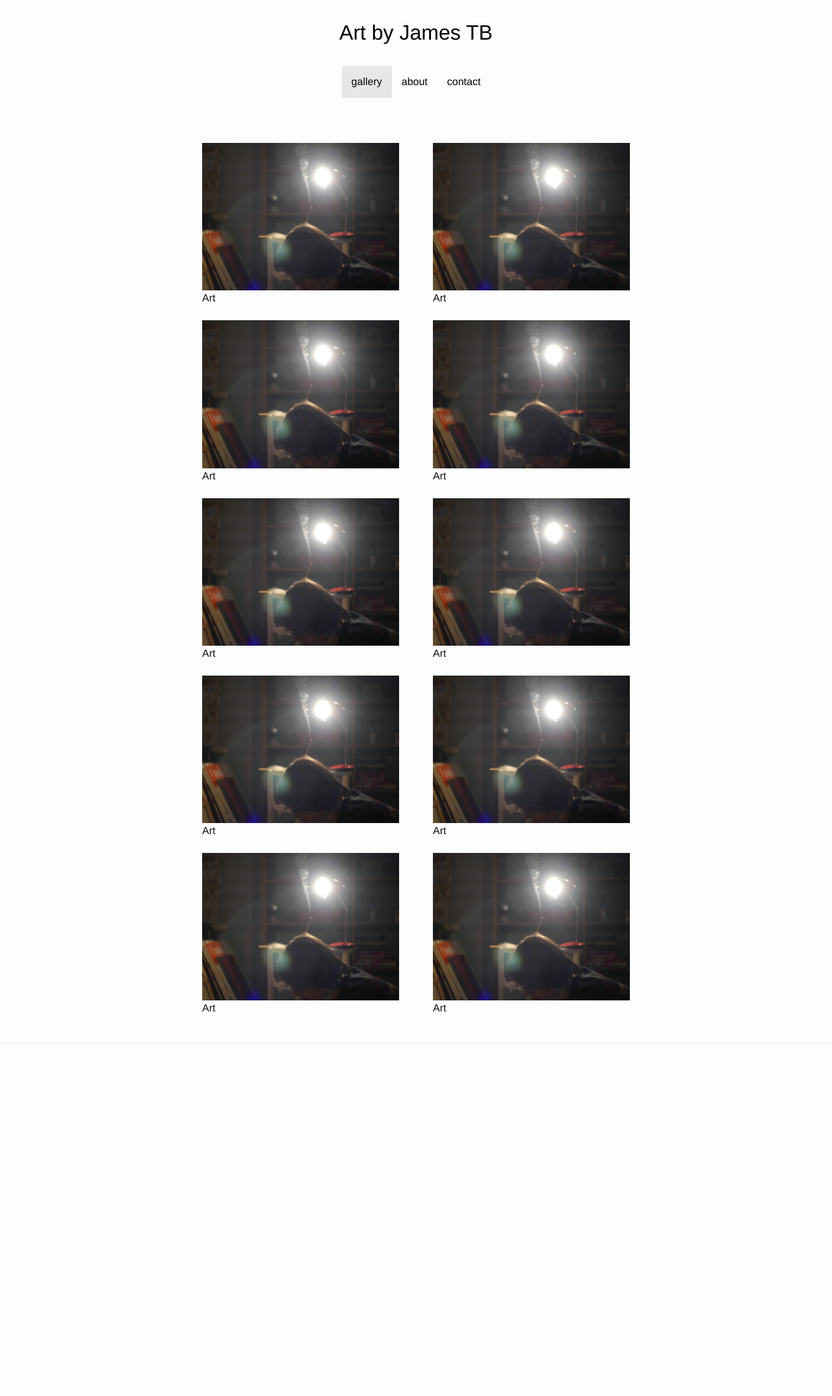
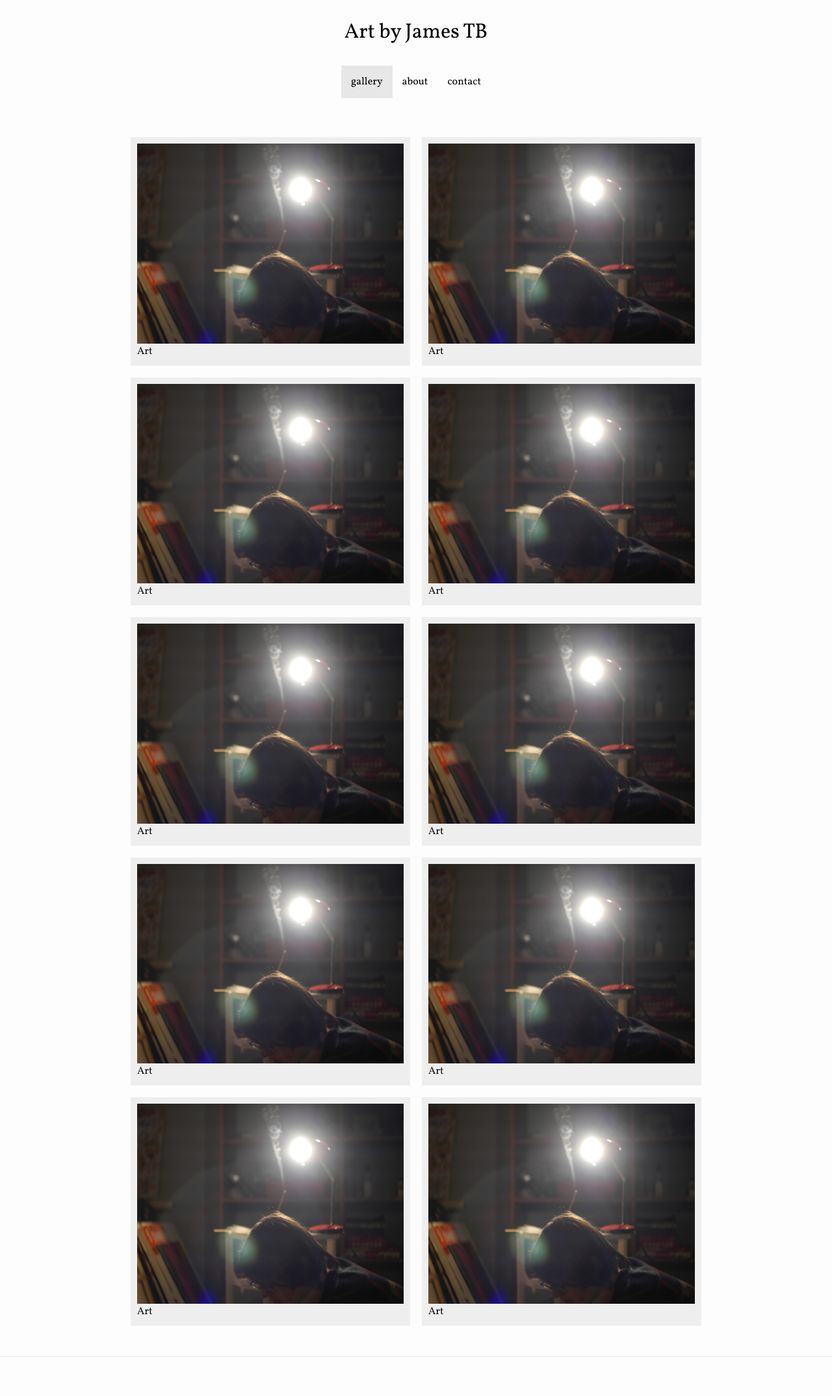
Before and after one commit to FraserThompson/jamestbcom, a Jekyll site: the page built from index.md, in a window 1280 px wide. Shown: the whole page at 65% size. Built offline with Jekyll 4.4.1, drawn with Linux system fonts in a browser that asks for light colours; before the commit the page ends 1666 px from its top, so only the background shows below that.

Commit message:
Added a nicer font, using some sort of masonry-like thing on the front page

```diff
--- a/_includes/preview.html
+++ b/_includes/preview.html
@@ -1,6 +1,6 @@
-<div class="row">
+<div class="grid">
 {% for post in site.art %}
-    <div class="col-sm-6">
+    <div class="grid-item">
         <div class="preview-panel">
             <a href="{{ post.url | prepend: site.baseurl }}">
                 <img src="/assets/img/{{post.image}}_small.jpg">
--- a/_sass/_layout.scss
+++ b/_sass/_layout.scss
@@ -172,6 +172,20 @@ li.active {
     }
 }
 
+/**
+* Masonry
+*/
+.grid {
+    column-count: 2;
+    column-gap: 1em;
+}
+
+.grid-item {
+    background-color: #eee;
+    display: inline-block;
+    margin: 0 0 1em;
+    width: 100%;
+}
 
 /**
  * Misc
--- a/assets/css/main.scss
+++ b/assets/css/main.scss
@@ -2,11 +2,11 @@
 # Only the main Sass file needs front matter (the dashes are enough)
 ---
 @charset "utf-8";
-
+@import url('https://fonts.googleapis.com/css?family=Vollkorn');
 
 
 // Our variables
-$base-font-family: Helvetica, Arial, sans-serif;
+$base-font-family: Vollkorn, sans-serif;
 $base-font-size:   16px;
 $small-font-size:  $base-font-size * 0.875;
 $base-line-height: 1.5;
@@ -22,7 +22,7 @@ $grey-color-light: lighten($grey-color, 40%);
 $grey-color-dark:  darken($grey-color, 25%);
 
 // Width of the content area
-$content-width:    800px;
+$content-width:    1000px;
 
 $on-palm:          600px;
 $on-laptop:        800px;
```
Also changed, not shown: _includes/footer.html (line endings or trailing spaces).
